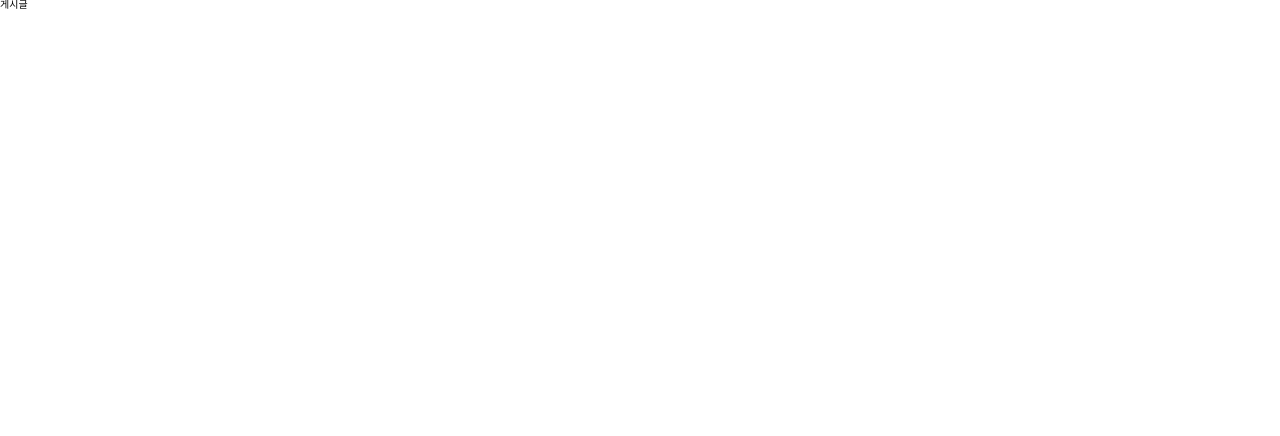
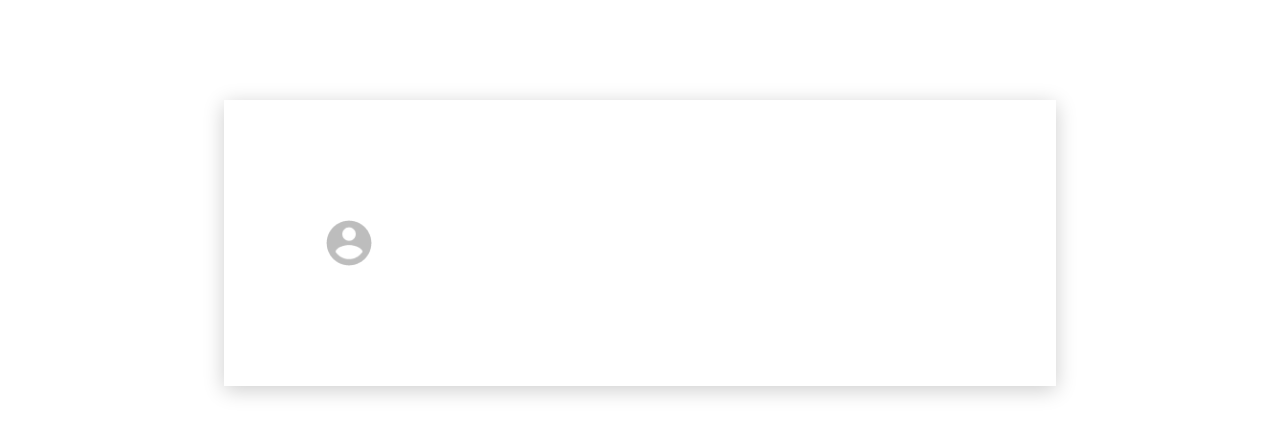
Before and after one commit to Seulji-jo/Study-Nextjs, a Next.js app in the folder freeboard_frontend/: page /board/article in a window 1280 px wide. Shown: the top 436 px of the page. Built offline with nearby package versions, Linux system fonts and the light colour scheme.

Commit message:
add: 작성자섹션 하는중(집가야되서 저장)

```diff
--- a/freeboard_frontend/src/components/board/article/BoardArticle.presenter.tsx
+++ b/freeboard_frontend/src/components/board/article/BoardArticle.presenter.tsx
@@ -1,5 +1,18 @@
+import {Main, BoardContainer, WriterSection, WriterContainer, AvatarWrapper, ContentTitle} from './BoardArticle.styles';
+import Avatar from '../../../../assets/img/avatar.png';
+
 const BoardArticlePresenter = () => {
-  return <div>게시글</div>
+  return (
+    <Main>
+      <BoardContainer>
+        <WriterSection>
+          <WriterContainer>
+            <AvatarWrapper avatar={Avatar.src} />
+          </WriterContainer>
+        </WriterSection>
+      </BoardContainer>
+    </Main>
+  )
 }
 
 export default BoardArticlePresenter;
--- a/freeboard_frontend/src/components/board/article/BoardArticle.styles.ts
+++ b/freeboard_frontend/src/components/board/article/BoardArticle.styles.ts
@@ -1 +1,36 @@
 import styled from "@emotion/styled";
+import {Iavartar} from './BoardArticle.types'
+
+export const Main = styled.main`
+  padding: 100px 0;
+  display: flex;
+  justify-content: center;
+`
+
+export const BoardContainer = styled.article`
+  width: 65%;
+
+  padding: 120px 102px;
+  background: #FFFFFF;
+  box-shadow: 0px 4px 20px rgba(0, 0, 0, 0.2);
+`
+
+export const WriterSection = styled.section`
+  width: 100%;
+  display: flex;
+  justify-content: space-between;
+`
+export const WriterContainer = styled.div`
+  display: flex;
+`
+export const AvatarWrapper = styled.div<Iavartar>`
+  width: 46px;
+  height: 46px;
+  border-radius: 50%;
+  background: center / cover no-repeat url(${props => props.avatar || '../../../../assets/img/avatar.png'});
+  border: ${props => props.avatar ?? '1px solid #bdbdbd'};
+`
+
+export const ContentTitle = styled.h3`
+  font-size: 36px;
+`
--- a/freeboard_frontend/src/components/board/article/BoardArticle.types.ts
+++ b/freeboard_frontend/src/components/board/article/BoardArticle.types.ts
@@ -0,0 +1,5 @@
+export interface IboardArticleProps {}
+
+export type Iavartar = {
+  avatar: string
+}
```
Also changed, not shown: freeboard_frontend/assets/img/avatar.png (added).
